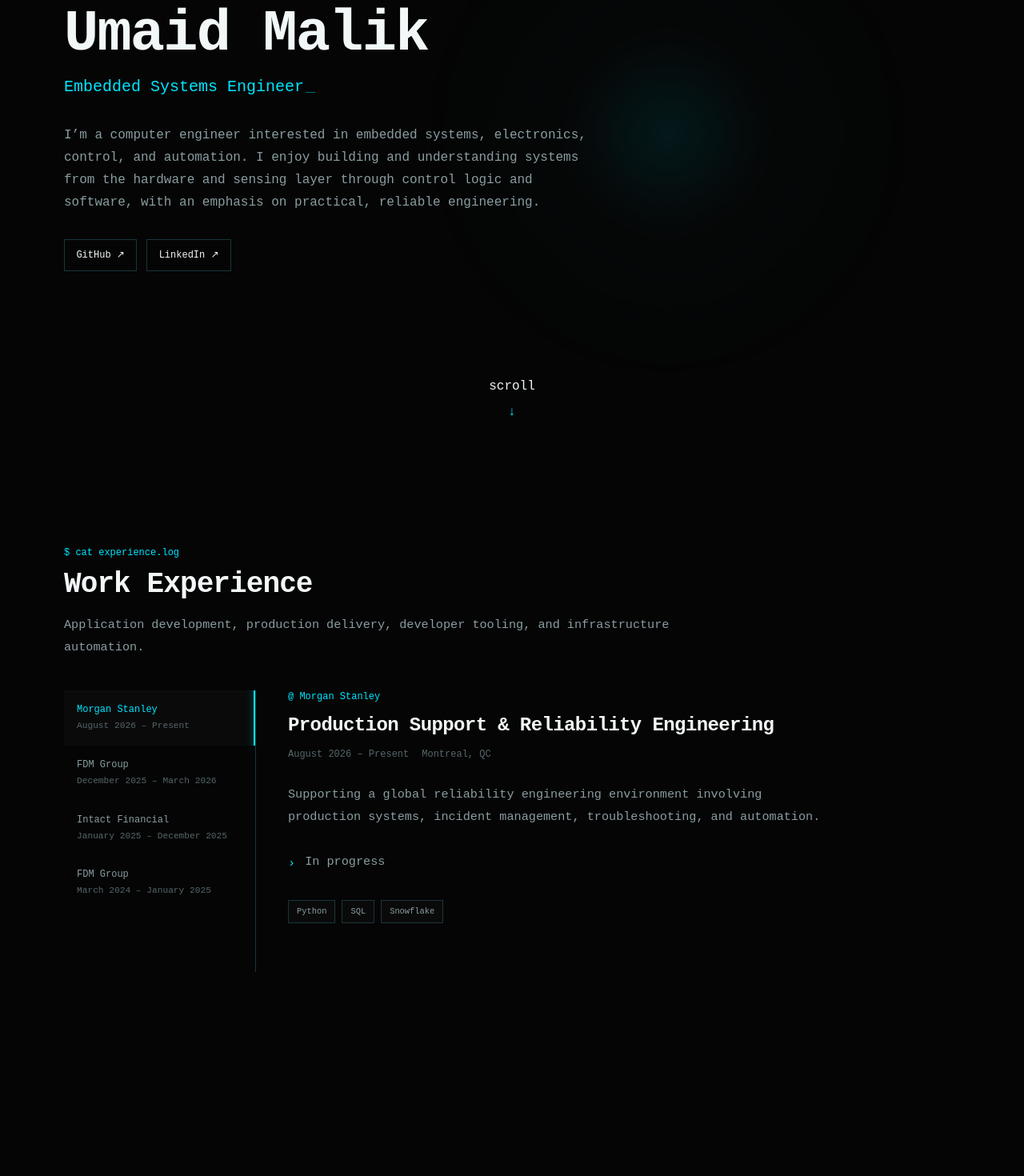
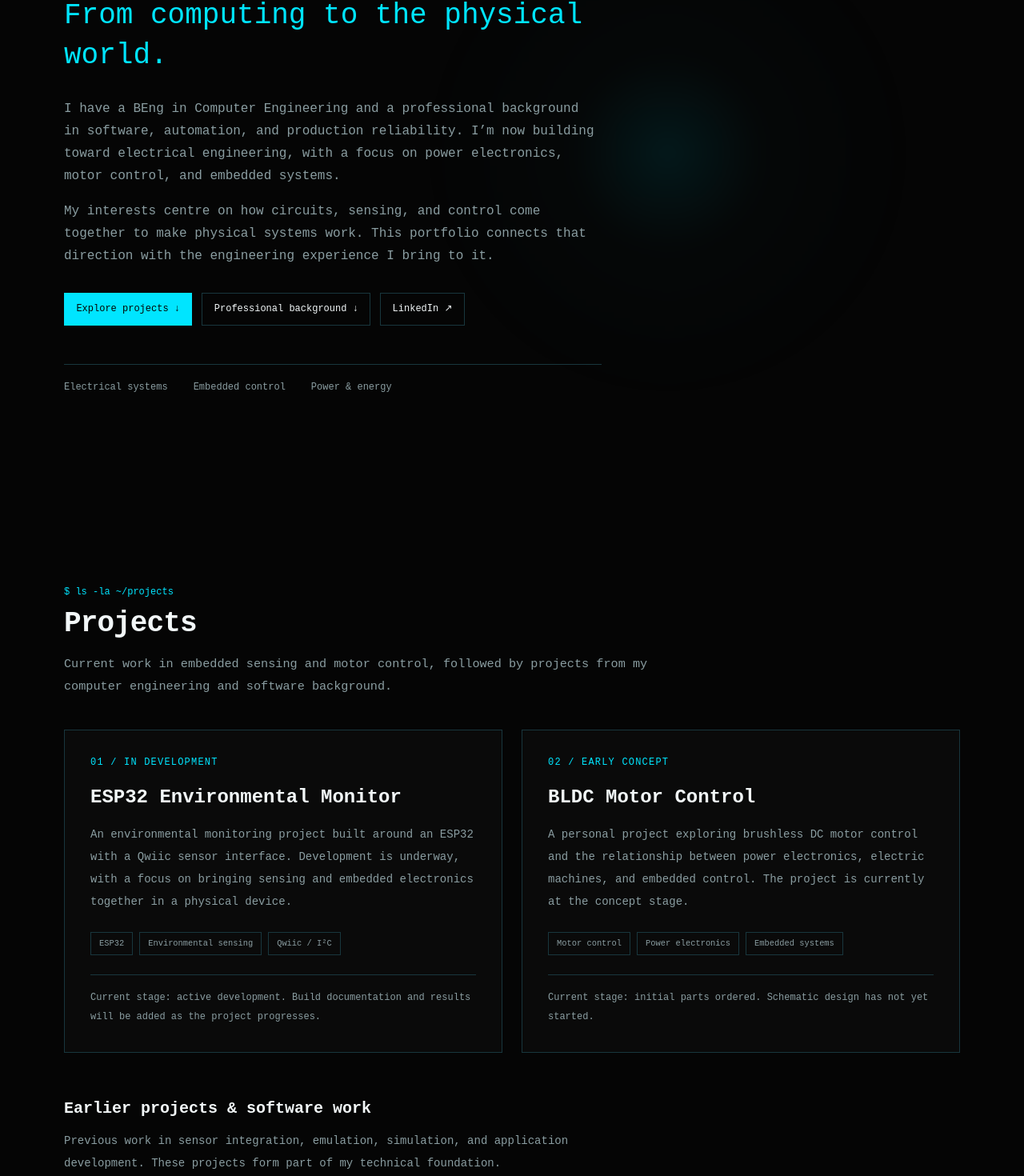
Before and after one commit to UmaidMalik/portfolio, a React (Vite) app: page / in a window 1280 px wide. Shown: the part 245-1715 px from the top of the page at 80% size. Built offline with nearby package versions, Linux system fonts and the light colour scheme.

Commit message:
Reframe portfolio around electrical systems and embedded projects

```diff
--- a/index.html
+++ b/index.html
@@ -4,7 +4,8 @@
     <meta charset="UTF-8" />
     <link rel="icon" type="image/svg+xml" href="/favicon.svg" />
     <meta name="viewport" content="width=device-width, initial-scale=1.0" />
-    <title>Umaid Malik | Computer Engineer</title>
+    <title>Umaid Malik | Engineering Portfolio</title>
+    <meta name="description" content="Computer engineering background, professional software and reliability experience, and a growing focus on electrical systems, power electronics, and embedded control." />
   </head>
   <body>
     <div id="root"></div>
--- a/src/App.tsx
+++ b/src/App.tsx
@@ -13,8 +13,8 @@ function App() {
       <Header/>
       <main>
         <HeroSection />
+        <ProjectsSection />
         <ExperienceSection />
-        <ProjectsSection />
         <SkillsSection />
         <EducationSection />
         <ContactSection />
--- a/src/components/Header.tsx
+++ b/src/components/Header.tsx
@@ -9,8 +9,8 @@ const navigationItems: Array<{
   label: string
 }> = [
   { id: "about", label: "about" },
+  { id: "projects", label: "projects" },
   { id: "experience", label: "experience" },
-  { id: "projects", label: "projects" },
   { id: "skills", label: "skills" },
   { id: "education", label: "education" },
   { id: "contact", label: "contact" },
@@ -26,7 +26,7 @@ export function Header() {
           href="#about"
           className="text-xs text-[var(--muted-foreground)] transition-colors hover:text-[var(--foreground)]"
         >
-          ~/<span className="text-[var(--accent)]">dev.portfolio</span>
+          ~/<span className="text-[var(--accent)]">umaid.malik</span>
         </a>
 
         <nav
--- a/src/components/MobileMenu.tsx
+++ b/src/components/MobileMenu.tsx
@@ -20,9 +20,10 @@ const navigationItems: Array<{
   label: string
 }> = [
   { id: "about", label: "about" },
+  { id: "projects", label: "projects" },
   { id: "experience", label: "experience" },
-  { id: "projects", label: "projects" },
   { id: "skills", label: "skills" },
+  { id: "education", label: "education" },
   { id: "contact", label: "contact" },
 ]
 
@@ -46,7 +47,7 @@ export function MobileMenu({ activeSection }: MobileMenuProps) {
       >
         <SheetHeader>
           <SheetTitle className="text-left font-mono text-[var(--accent)]">
-            ~/dev.portfolio
+            ~/umaid.malik
           </SheetTitle>
         </SheetHeader>
 
--- a/src/components/ProjectRow.tsx
+++ b/src/components/ProjectRow.tsx
@@ -26,7 +26,7 @@ export function ProjectRow({ project }: ProjectRowProps) {
         <div>
           <div className="flex flex-wrap items-center gap-3">
             <h3 className="text-sm font-semibold text-[var(--foreground)]">
-              {project.slug}
+              {project.title}
             </h3>
 
             <div className="mt-3 flex flex-wrap gap-2">
--- a/src/data/projects.ts
+++ b/src/data/projects.ts
@@ -24,7 +24,7 @@ export const projects: Project[] = [
       },
     ],
     images: ["/projects/shahi-palace-2.webp"],
-    featured: true,
+    featured: false,
     status: "professional",
   },
   {
@@ -58,7 +58,7 @@ export const projects: Project[] = [
       },
     ],
     images: ["/projects/incident-management.webp"],
-    featured: true,
+    featured: false,
     status: "open source",
   },
   {
@@ -87,7 +87,7 @@ export const projects: Project[] = [
       },
     ],
     images: ["/projects/chip-8.webp"],
-    featured: true,
+    featured: false,
     status: "open source",
   },
   {
@@ -208,6 +208,6 @@ export const projects: Project[] = [
     ],
     status: "open source",
     images: ["/projects/uvme-1.webp", "/projects/uvme-2.webp"],
-    featured: false,
+    featured: true,
   },
 ]
--- a/src/data/skills.ts
+++ b/src/data/skills.ts
@@ -1,6 +1,10 @@
 import type { SkillGroup, Certification } from "@/types/portfolio"
 
 export const skillGroups: SkillGroup[] = [
+  {
+    title: "Embedded & Systems Projects",
+    skills: ["Arduino", "C", "C++", "Sensor integration", "SDL3", "CMake"],
+  },
   {
     title: "Languages",
     skills: [
--- a/src/sections/ContactSection.tsx
+++ b/src/sections/ContactSection.tsx
@@ -7,12 +7,12 @@ export function ContactSection() {
   return (
     <section id="contact" className="section-shell">
       <div className="page-container">
-        <SectionHeading command="ping umaid@dev" title="Contact" />
+        <SectionHeading command="Let’s connect" title="Contact" />
         <div className="ambient-glow-subtle border border-[var(--border)] bg-[var(--surface)] p-7 sm:p-10">
           <SectionHeading
 
             title="Get in touch"
-            description="I’m open to software development opportunities in Montreal and Toronto/GTA."
+            description="I’m interested in connecting with teams working on electrical systems, power electronics, motor control, and embedded hardware."
           />
 
           <div className="flex flex-wrap gap-3">
--- a/src/sections/ExperienceSection.tsx
+++ b/src/sections/ExperienceSection.tsx
@@ -7,8 +7,8 @@ export function ExperienceSection() {
       <div className="page-container">
         <SectionHeading
           command="cat experience.log"
-          title="Work Experience"
-          description="Application development, production delivery, developer tooling, and infrastructure automation."
+          title="Professional Background"
+          description="Experience in software, automation, and production reliability that informs how I approach engineering problems."
         />
 
         <ExperienceTabs />
--- a/src/sections/HeroSection.tsx
+++ b/src/sections/HeroSection.tsx
@@ -1,84 +1,31 @@
-import { useTypewriter } from "@/hooks/useTypewriter"
-
-const roles = [
-  "Computer Engineer",
-  "Embedded Systems Engineer",
-  "Controls & Automation",
-  "DevOps Engineer",
-]
-
 export function HeroSection() {
-  const role = useTypewriter({
-    words: roles,
-  })
-
   return (
     <section id="about" className="ambient-glow min-h-screen">
-      <div className="page-container flex min-h-screen items-center py-24">
+      <div className="page-container flex min-h-screen items-center py-28">
         <div>
-          <p className="mb-5 text-xs font-medium text-[var(--accent)]">
-            $ whoami
+          <p className="mb-5 text-xs font-medium uppercase tracking-widest text-[var(--accent)]">Engineering portfolio / Montreal</p>
+          <h1 className="text-5xl font-semibold tracking-tight sm:text-7xl">Umaid Malik</h1>
+          <p className="mt-5 max-w-3xl text-2xl leading-snug text-[var(--accent)] sm:text-4xl">From computing to the physical world.</p>
+          <p className="mt-7 max-w-2xl text-sm leading-7 text-[var(--muted-foreground)] sm:text-base">
+            I have a BEng in Computer Engineering and a professional background in software,
+            automation, and production reliability. I’m now building toward electrical
+            engineering, with a focus on power electronics, motor control, and embedded systems.
           </p>
-
-          <h1 className="text-5xl font-semibold tracking-tight sm:text-7xl">
-            Umaid Malik
-          </h1>
-
-          <p
-            className="mt-4 min-h-8 text-xl text-[var(--accent)]"
-            aria-label="Software developer, and devops engineer"
-          >
-            <span aria-hidden="true">{role}</span>
-            <span
-              aria-hidden="true"
-              className="ml-0.5 inline-block animate-pulse"
-            >
-              _
-            </span>
+          <p className="mt-4 max-w-2xl text-sm leading-7 text-[var(--muted-foreground)] sm:text-base">
+            My interests centre on how circuits, sensing, and control come together
+            to make physical systems work. This portfolio connects that direction
+            with the engineering experience I bring to it.
           </p>
-
-          <p className="mt-7 max-w-2xl text-sm leading-7 text-[var(--muted-foreground)] sm:text-base">
-              I’m a computer engineer interested in embedded systems, electronics,
-              control, and automation. I enjoy building and understanding systems
-              from the hardware and sensing layer through control logic and
-              software, with an emphasis on practical, reliable engineering.
-          </p>
-
           <div className="mt-8 flex flex-wrap gap-3">
-            <a
-              className="terminal-button"
-              href="https://github.com/UmaidMalik"
-              target="_blank"
-              rel="noreferrer"
-            >
-              GitHub ↗
-            </a>
-
-            <a
-              className="terminal-button"
-              href="https://www.linkedin.com/in/umaid-a-malik"
-              target="_blank"
-              rel="noreferrer"
-            >
-              LinkedIn ↗
-            </a>
+            <a className="terminal-button terminal-button-primary" href="#projects">Explore projects ↓</a>
+            <a className="terminal-button" href="#experience">Professional background ↓</a>
+            <a className="terminal-button" href="https://www.linkedin.com/in/umaid-a-malik" target="_blank" rel="noreferrer">LinkedIn ↗</a>
+          </div>
+          <div className="mt-12 flex max-w-2xl flex-wrap gap-x-8 gap-y-3 border-t border-[var(--border)] pt-5 text-xs text-[var(--muted-foreground)]">
+            <span>Electrical systems</span><span>Embedded control</span><span>Power &amp; energy</span>
           </div>
         </div>
       </div>
-      <a
-        href="#experience"
-        className="absolute bottom-7 left-1/2 flex -translate-x-1/2 flex-col items-center gap-2 text-[0.6rem] text-[var(--subtle-foreground)] transition-colors hover:text-[var(--accent)]"
-      >
-        <span>scroll</span>
-        <span aria-hidden="true" className="text-[var(--accent)]">
-          ↓
-        </span>
-      </a>
     </section>
   )
 }
-/*
-  <a className="terminal-button" href="/UmaidMalik_Resume.pdf">
-    Resume.pdf ↗
-  </a>
-*/
--- a/src/sections/ProjectsSection.tsx
+++ b/src/sections/ProjectsSection.tsx
@@ -8,6 +8,8 @@ import { projects } from "@/data/projects"
 
 const filters = [
   { label: "all", value: "all" },
+  { label: "embedded", value: "Embedded" },
+  { label: "iot", value: "IoT" },
   { label: "full stack", value: "Full Stack" },
   { label: "backend", value: "Backend" },
   { label: "systems", value: "Systems" },
@@ -16,8 +18,7 @@ const filters = [
   { label: "game", value: "Game"},
   { label: "networking", value: "Networking"},
   { label: "mobile", value: "Mobile"},
-  { label: "embedded", value: "Embedded"},
-  { label: "iot", value: "IoT"},
+
 ] as const
 
 type FilterValue = (typeof filters)[number]["value"]
@@ -44,8 +45,35 @@ export function ProjectsSection() {
         <SectionHeading
           command="ls -la ~/projects"
           title="Projects"
-          description="Selected applications, systems projects, developer tools, and infrastructure work."
+          description="Current work in embedded sensing and motor control, followed by projects from my computer engineering and software background."
         />
+
+        <div className="mb-14 grid gap-6 md:grid-cols-2">
+          <article className="glow-hover border border-[var(--border)] bg-[var(--surface)] p-6 sm:p-8">
+            <p className="text-xs uppercase tracking-widest text-[var(--accent)]">01 / In development</p>
+            <h3 className="mt-5 text-2xl font-semibold">ESP32 Environmental Monitor</h3>
+            <p className="mt-4 text-sm leading-7 text-[var(--muted-foreground)]">
+              An environmental monitoring project built around an ESP32 with a Qwiic
+              sensor interface. Development is underway, with a focus on bringing
+              sensing and embedded electronics together in a physical device.
+            </p>
+            <div className="mt-6 flex flex-wrap gap-2"><TechTag>ESP32</TechTag><TechTag>Environmental sensing</TechTag><TechTag>Qwiic / I²C</TechTag></div>
+            <p className="mt-6 border-t border-[var(--border)] pt-4 text-xs leading-6 text-[var(--muted-foreground)]">Current stage: active development. Build documentation and results will be added as the project progresses.</p>
+          </article>
+          <article className="glow-hover border border-[var(--border)] bg-[var(--surface)] p-6 sm:p-8">
+            <p className="text-xs uppercase tracking-widest text-[var(--accent)]">02 / Early concept</p>
+            <h3 className="mt-5 text-2xl font-semibold">BLDC Motor Control</h3>
+            <p className="mt-4 text-sm leading-7 text-[var(--muted-foreground)]">
+              A personal project exploring brushless DC motor control and the
+              relationship between power electronics, electric machines, and
+              embedded control. The project is currently at the concept stage.
+            </p>
+            <div className="mt-6 flex flex-wrap gap-2"><TechTag>Motor control</TechTag><TechTag>Power electronics</TechTag><TechTag>Embedded systems</TechTag></div>
+            <p className="mt-6 border-t border-[var(--border)] pt-4 text-xs leading-6 text-[var(--muted-foreground)]">Current stage: initial parts ordered. Schematic design has not yet started.</p>
+          </article>
+        </div>
+        <h3 className="mb-3 text-xl font-semibold">Earlier projects &amp; software work</h3>
+        <p className="mb-6 max-w-2xl text-sm leading-7 text-[var(--muted-foreground)]">Previous work in sensor integration, emulation, simulation, and application development. These projects form part of my technical foundation.</p>
 
         <div
           className="mb-8 flex flex-wrap gap-2"
--- a/src/sections/SkillsSection.tsx
+++ b/src/sections/SkillsSection.tsx
@@ -10,8 +10,8 @@ export function SkillsSection() {
       <div className="page-container">
         <SectionHeading
           command="skills --list"
-          title="Technical Skills"
-          description="Technologies I have used across application development, production delivery, infrastructure, and systems projects."
+          title="Technical Foundation"
+          description="Tools used in my professional work and completed projects. My developing electrical engineering interests are described separately from this experience."
         />
 
         <div className="grid border-l border-t border-[var(--border)] sm:grid-cols-2 lg:grid-cols-3">
```
Also changed, not shown: 1 other file (tests, documents, lock files or other folders).
